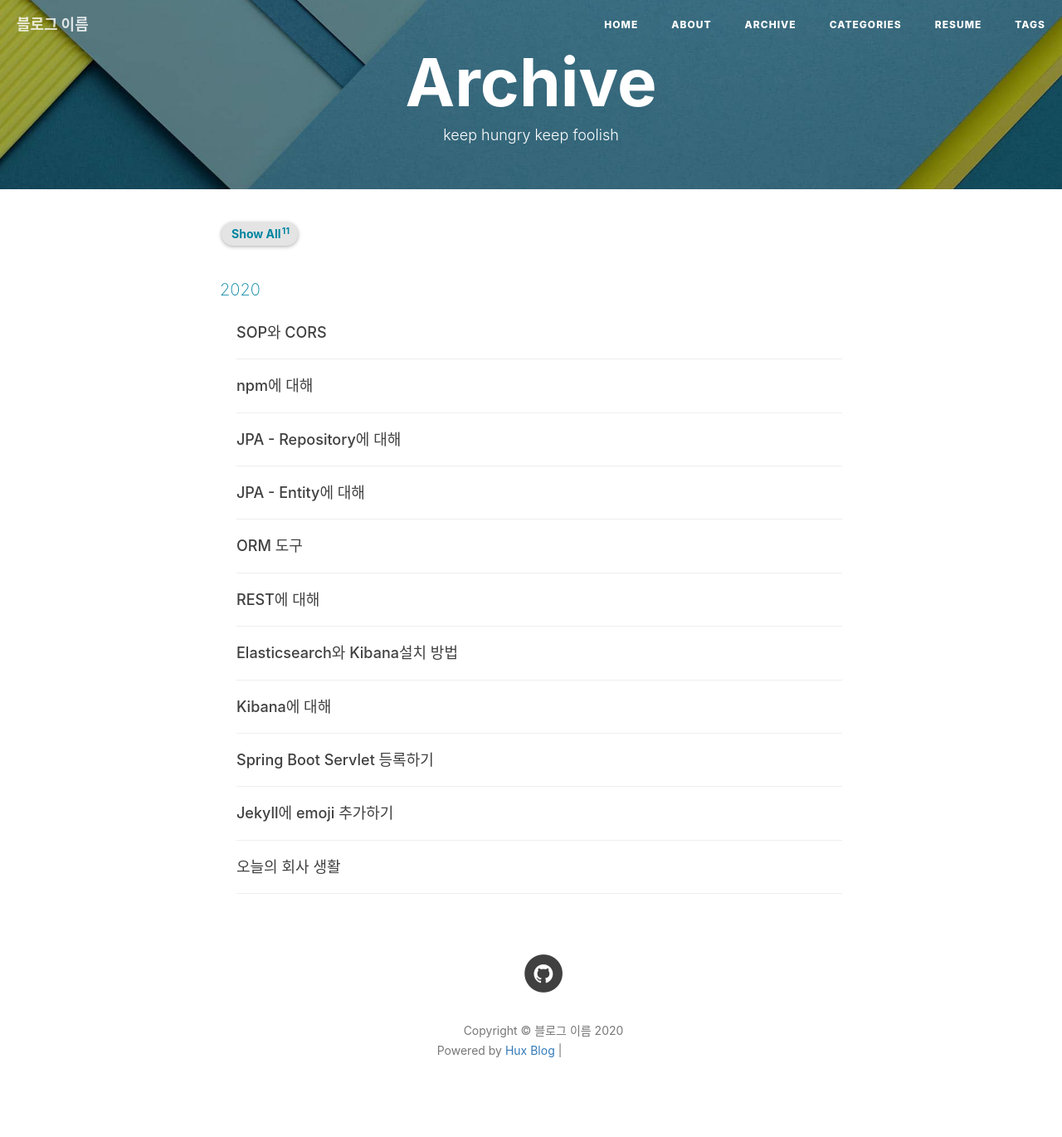
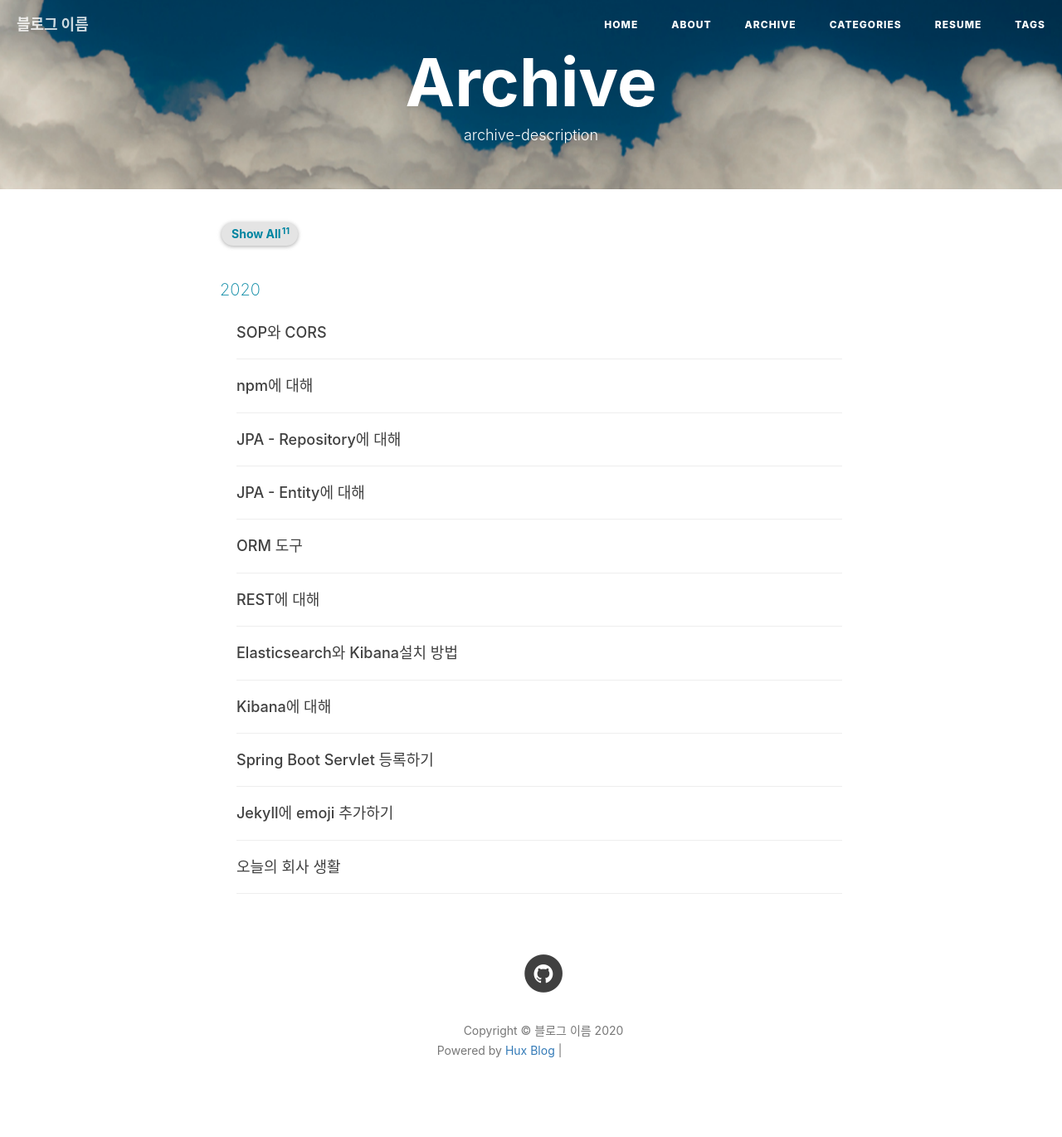
Before and after one commit to guswh11/guswh11.github.io, a Jekyll site: the page built from archive.html, in a window 1280 px wide. Shown: the whole page at 83% size. Built offline with Jekyll 4.4.1, drawn with Linux system fonts in a browser that asks for light colours; nearby versions of some CDN libraries; comment, search, counter and statistics services are not loaded; grey boxes are pictures that could not be loaded.

Commit message:
Modify archive layout
Signed-off-by: hyunjin <guswh11@naver.com>

```diff
--- a/archive.html
+++ b/archive.html
@@ -1,8 +1,8 @@
 ---
 title: Archive
 layout: default
-description: keep hungry keep foolish
-header-img: "img/tag-bg.jpg"
+description: archive-description
+header-img: "img/bg-1.png"
 ---
 
 <!--
```
Also changed, not shown: 1 other file.
